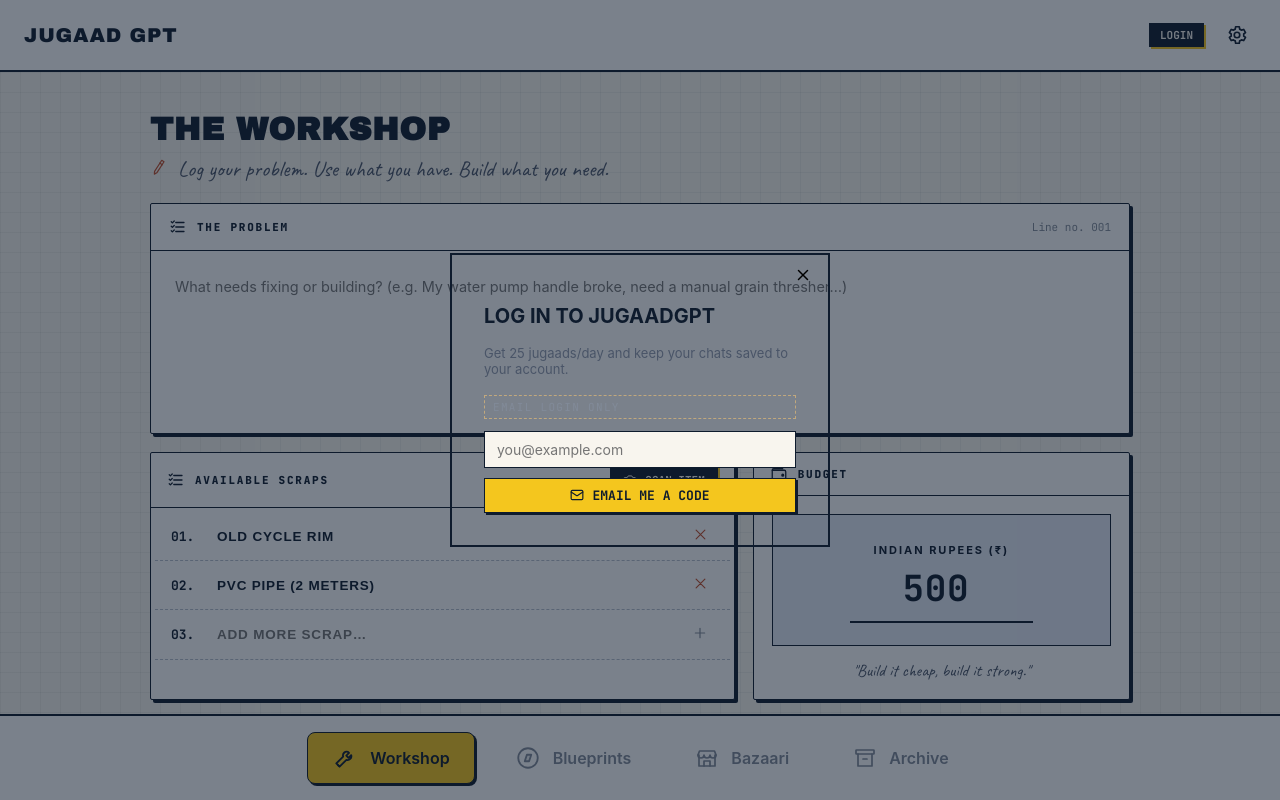
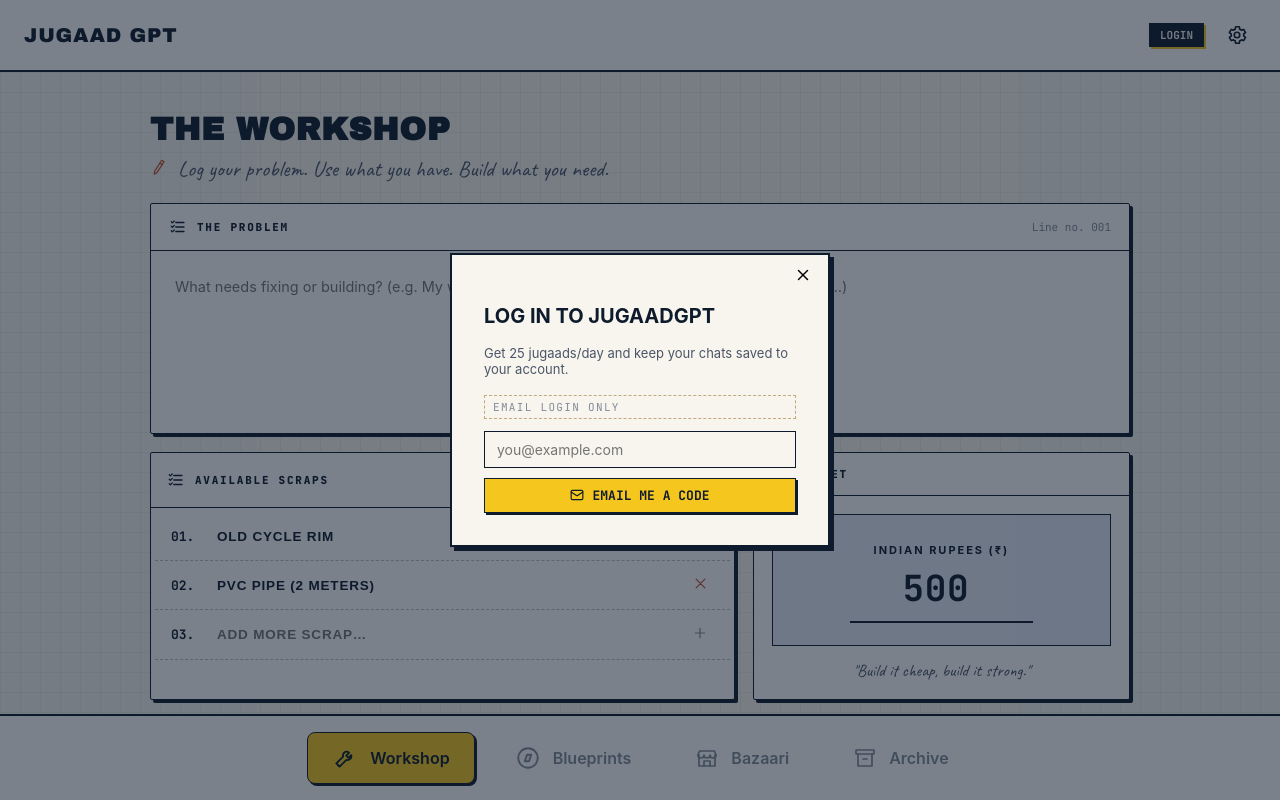
Before and after one commit to jayranedev/Odyssey-IUA-2026, a Next.js app in the folder jugaadgpt-frontend/web/: page / in a window 1280 px wide. Both pictures are taken after a click on the button "LOGIN". Built offline with nearby package versions, Linux system fonts and the light colour scheme; no server answers.

Commit message:
fix: replace tailwind classes with inline styles in LoginModal

```diff
--- a/jugaadgpt-frontend/web/src/components/LoginModal.jsx
+++ b/jugaadgpt-frontend/web/src/components/LoginModal.jsx
@@ -44,8 +44,10 @@
       onClick={closeLogin}
     >
       <div
-        className="bg-white border-2 border-black shadow-jugaad-lg"
         style={{
+          background: 'var(--jg2-paper)',
+          border: '2px solid var(--jg2-ink)',
+          boxShadow: '4px 4px 0 var(--jg2-ink)',
           maxWidth: 380, width: '100%', padding: 32, position: 'relative',
           boxSizing: 'border-box', display: 'flex', flexDirection: 'column'
         }}
```
